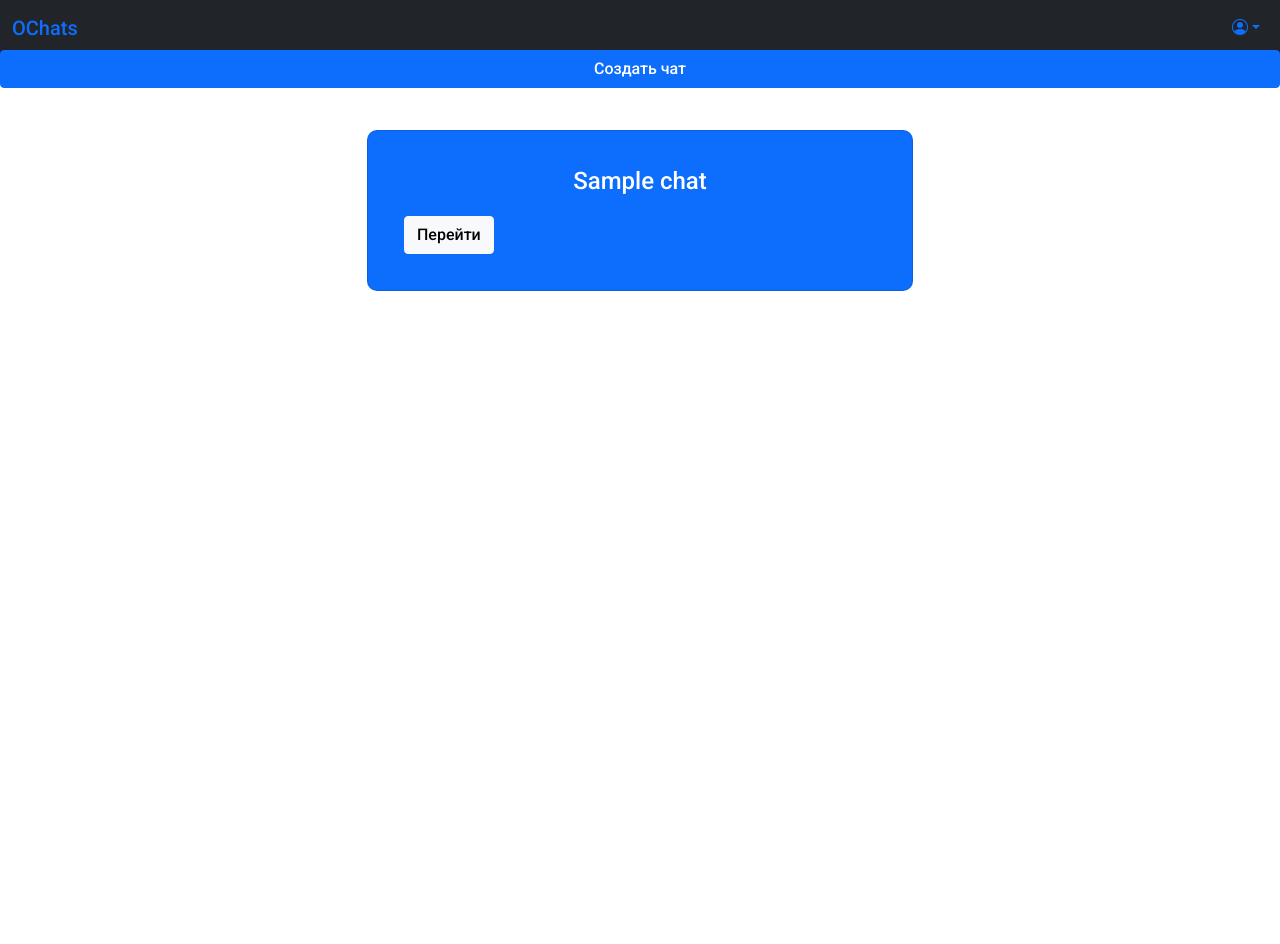
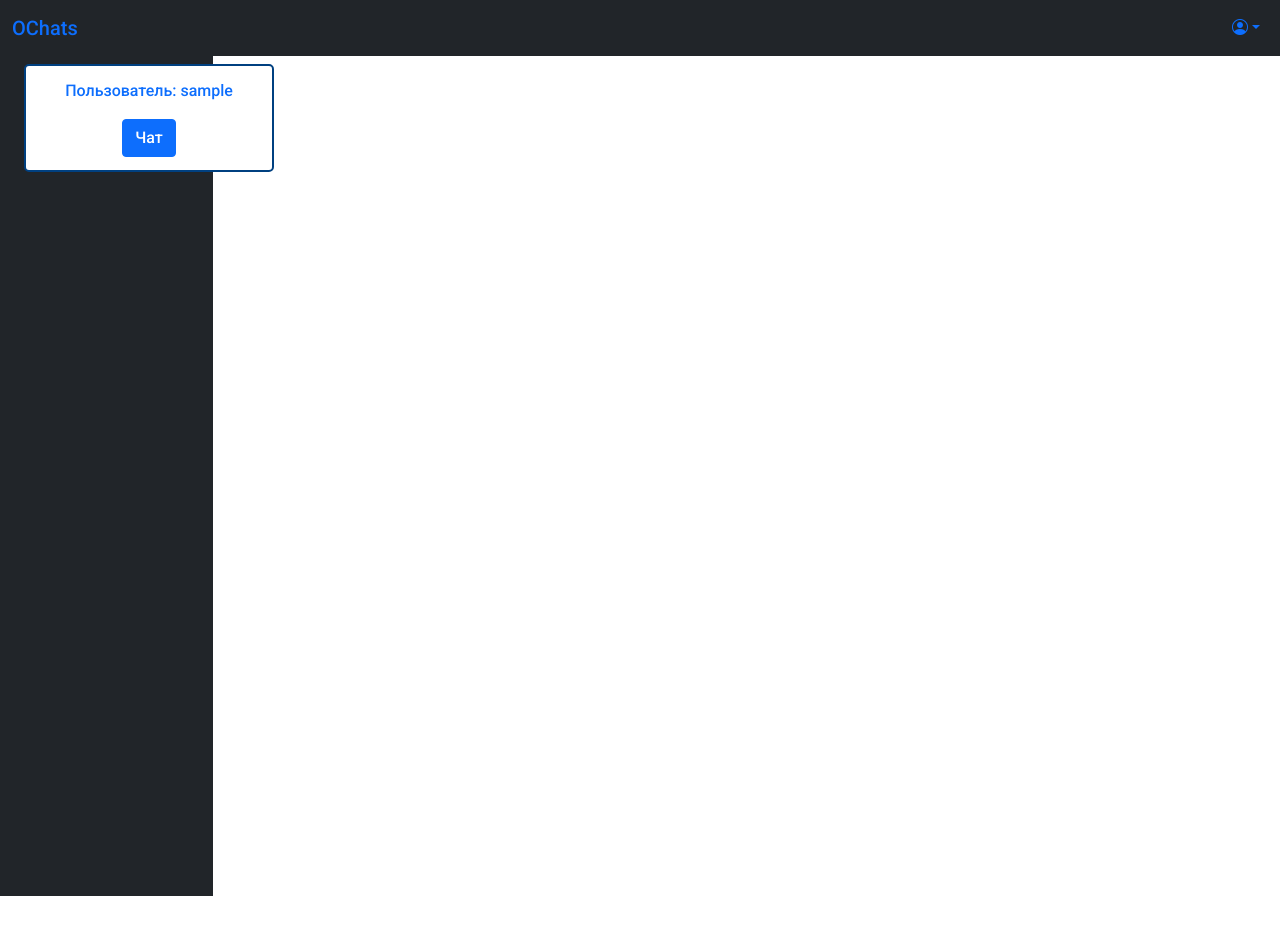
Before and after one commit to IlyaBulatau/chats-app, a FastAPI app: template chat/templates/index.html in a window 1280 px wide. Before the commit the page ends 800 px from the top, so only its background shows below. Run offline with FastAPI, Linux system fonts and the light colour scheme; the template is opened without the code that fills it: most values are stand-ins (such as "Sample title", 1, 10 or a date in 2020); parts of the project's set-up code (start-up, migrations or seed data) failed here and were passed over.

Commit message:
add front for index page

```diff
--- a/chat/static/style.css
+++ b/chat/static/style.css
@@ -1,5 +1,6 @@
 html {
     font-size: 16px;
+    box-sizing: border-box;
 }
 
 body {
@@ -83,3 +84,14 @@ button {
   .chat-block button:hover {
     background-color: #004080;
   }
+
+.sidebar-item {
+    background-color: white;
+    text-align: center;
+    align-items: center;
+    border: #004080 solid 2px;
+    border-radius: 5px;
+    width: 250px;
+    height: auto;
+    padding: 5px;
+}
--- a/chat/templates/index.html
+++ b/chat/templates/index.html
@@ -4,19 +4,27 @@
 {% block title %}Chats{% endblock %}
 
 {% block content %}
-<button class="btn btn-primary add-chat-btn">Создать чат</button>
-
-<div class="container mt-4">
+<div class="container-fluid">
     <div class="row">
-        <div class="col-md-6 offset-md-3">
-            {% for chat in chats %}
-            <div class="card bg-primary text-white mb-3 chat-block">
-                <div class="card-body">
-                    <h2 class="chat-title">{{ chat.title }}</h2>
-                    <a href="{{ url_for('get_chat_by_id', chat_id=chat.id) }}" class="btn btn-light">Перейти</a>
+        <div class="col-auto col-md-3 col-xl-2 px-sm-2 px-0 bg-dark">
+            <div class="d-flex flex-column align-items-center align-items-sm-start px-3 pt-2 text-white min-vh-100">
+                <div style="overflow-y: auto; height: 100vh">
+                    <ul class="nav nav-pills flex-column mb-sm-auto mb-0 align-items-center align-items-sm-start" id="menu">
+                        {% for user in users %}
+                        {% if user.id != current_user.id %}
+                        <li class="sidebar-item">
+                            <a href="#" class="nav-link px-0 align-middle">
+                            <div><p>Пользователь: {{ user.username }}</p></div>
+                            <form action="{{ url_for('create_chat') }}" method="post" role="form">
+                            <input type="text" value="{{ user.id }}" name="companion_id" hidden>
+                            <button type="submit" class="btn btn-primary" data-bs-toggle="modal" data-bs-target="#exampleModal">Чат</button>
+                            </form>
+                        </li>
+                        {% endif %}
+                        {% endfor %}
+                    </ul>
                 </div>
             </div>
-            {% endfor %}
         </div>
     </div>
 </div>
```
